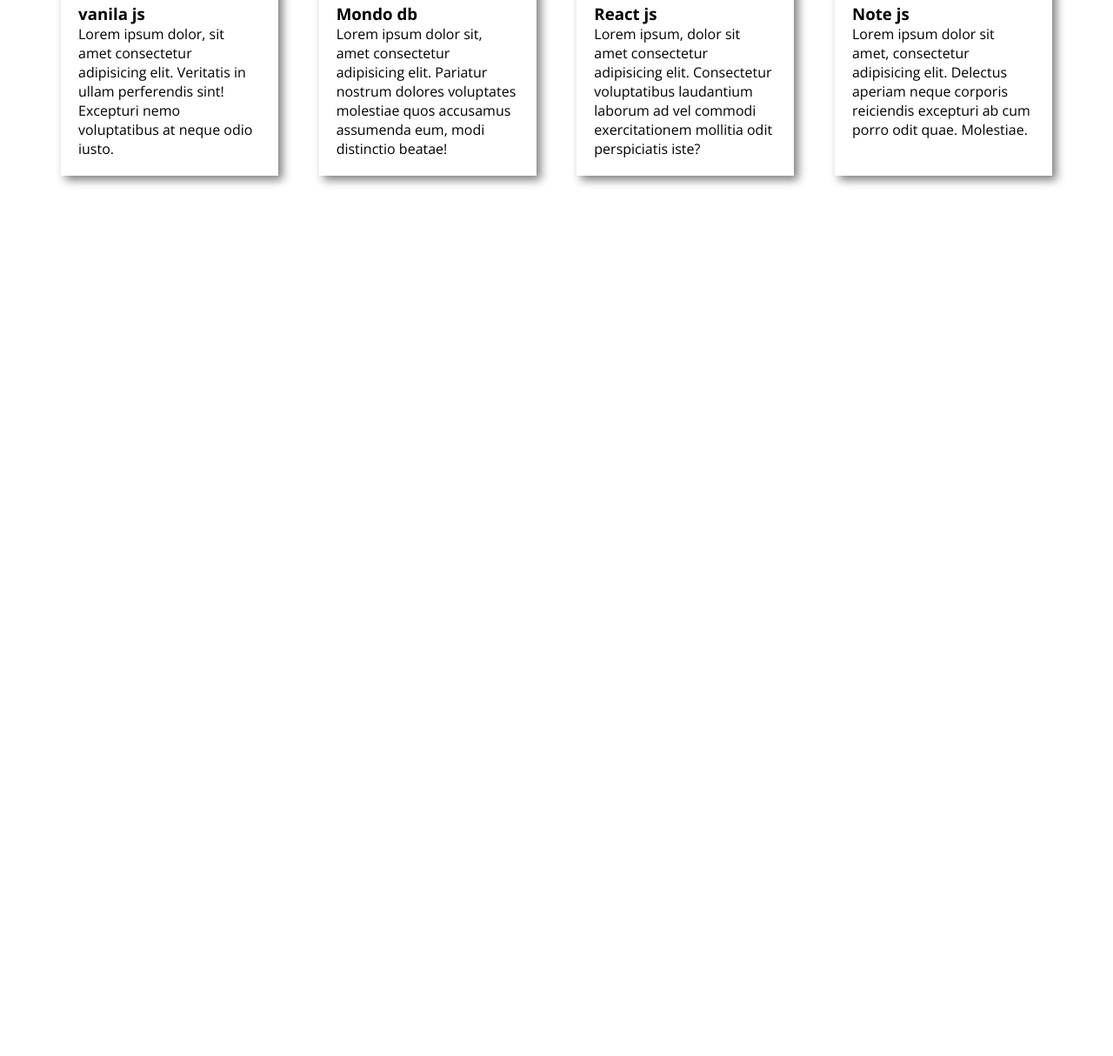
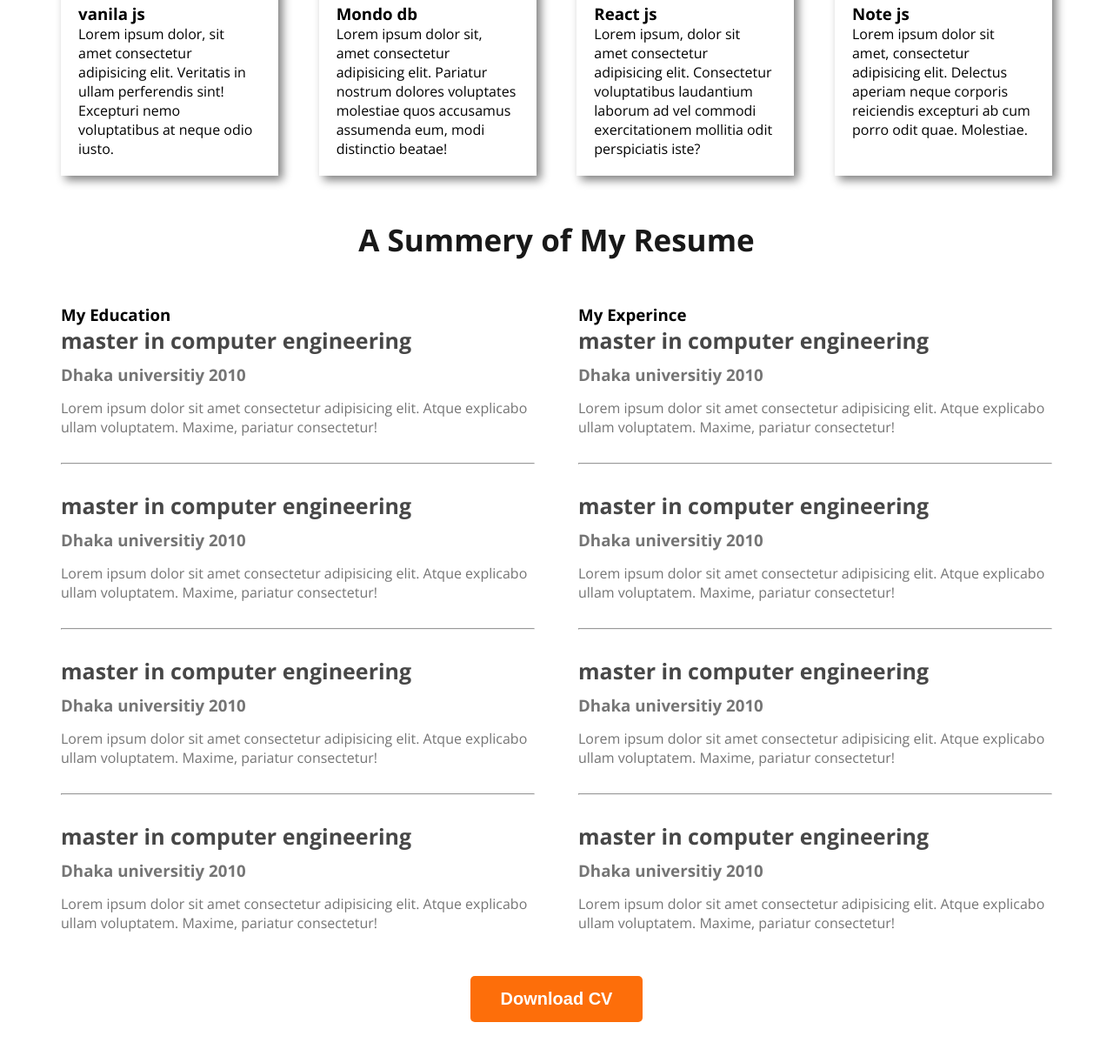
Before and after one commit to rojina560/developer-protfolio, a plain HTML site: page index.html in a window 1280 px wide. Shown: the part 1421-2635 px from the top of the page at 87% size. Before the commit the page ends 1693 px from the top, so only its background shows below. Drawn offline with nearby package versions, Linux system fonts and the light colour scheme.

Commit message:
resume section added

```diff
--- a/index.html
+++ b/index.html
@@ -96,6 +96,137 @@
             </div>
         </div>
     </section>
+    <!-- resume section  -->
+    <section>
+        <h3 class="section-title">A Summery of My Resume</h3>
+        <div class="resume-container">
+        <div class="resume-column">
+            <h3 class="resume-column-title">My Education</h3>
+            <div class="resume-item">
+                <h2 class="resume-item-title">
+                    master in computer engineering
+                </h2>
+                <h3 class="resume-item-institute">
+                    Dhaka universitiy 2010
+                </h3>
+                <p class="resume-item-descriptin">
+                    Lorem ipsum dolor sit amet consectetur adipisicing elit. Atque explicabo ullam voluptatem. Maxime, pariatur consectetur!
+                </p>
+
+
+            </div>
+            <hr>
+            <div class="resume-item">
+                <h2 class="resume-item-title">
+                    master in computer engineering
+                </h2>
+                <h3 class="resume-item-institute">
+                    Dhaka universitiy 2010
+                </h3>
+                <p class="resume-item-descriptin">
+                    Lorem ipsum dolor sit amet consectetur adipisicing elit. Atque explicabo ullam voluptatem. Maxime, pariatur consectetur!
+                </p>
+
+
+            </div>
+            <hr>
+            <div class="resume-item">
+                <h2 class="resume-item-title">
+                    master in computer engineering
+                </h2>
+                <h3 class="resume-item-institute">
+                    Dhaka universitiy 2010
+                </h3>
+                <p class="resume-item-descriptin">
+                    Lorem ipsum dolor sit amet consectetur adipisicing elit. Atque explicabo ullam voluptatem. Maxime, pariatur consectetur!
+                </p>
+
+
+            </div>
+            <hr>
+            <div class="resume-item">
+                <h2 class="resume-item-title">
+                    master in computer engineering
+                </h2>
+                <h3 class="resume-item-institute">
+                    Dhaka universitiy 2010
+                </h3>
+                <p class="resume-item-descriptin">
+                    Lorem ipsum dolor sit amet consectetur adipisicing elit. Atque explicabo ullam voluptatem. Maxime, pariatur consectetur!
+                </p>
+
+
+            </div>
+
+        </div>
+        <div class="resume-column">
+            <h3 class="resume-column-title">My Experince</h3>
+
+            <div class="resume-item">
+                <h2 class="resume-item-title">
+                    master in computer engineering
+                </h2>
+                <h3 class="resume-item-institute">
+                    Dhaka universitiy 2010
+                </h3>
+                <p class="resume-item-descriptin">
+                    Lorem ipsum dolor sit amet consectetur adipisicing elit. Atque explicabo ullam voluptatem. Maxime, pariatur consectetur!
+                </p>
+
+
+            </div>
+            <hr>
+            <div class="resume-item">
+                <h2 class="resume-item-title">
+                    master in computer engineering
+                </h2>
+                <h3 class="resume-item-institute">
+                    Dhaka universitiy 2010
+                </h3>
+                <p class="resume-item-descriptin">
+                    Lorem ipsum dolor sit amet consectetur adipisicing elit. Atque explicabo ullam voluptatem. Maxime, pariatur consectetur!
+                </p>
+
+
+            </div>
+            <hr>
+            <div class="resume-item">
+                <h2 class="resume-item-title">
+                    master in computer engineering
+                </h2>
+                <h3 class="resume-item-institute">
+                    Dhaka universitiy 2010
+                </h3>
+                <p class="resume-item-descriptin">
+                    Lorem ipsum dolor sit amet consectetur adipisicing elit. Atque explicabo ullam voluptatem. Maxime, pariatur consectetur!
+                </p>
+
+
+            </div>
+            <hr>
+            <div class="resume-item">
+                <h2 class="resume-item-title">
+                    master in computer engineering
+                </h2>
+                <h3 class="resume-item-institute">
+                    Dhaka universitiy 2010
+                </h3>
+                <p class="resume-item-descriptin">
+                    Lorem ipsum dolor sit amet consectetur adipisicing elit. Atque explicabo ullam voluptatem. Maxime, pariatur consectetur!
+                </p>
+
+
+            </div>
+
+
+        </div>
+        </div>
+    </div>
+    <div class="download-cv">
+        <button class="btn-primary">Download CV</button>
+    </div>
+    </section>
+
 
    </main>
    <footer>
--- a/style.css
+++ b/style.css
@@ -133,3 +133,29 @@
     box-shadow:5px 5px 10px gray ;
     margin-top:30px ;
 }
+/* resume section  */
+.resume-container{
+    display: flex;
+    gap: 50px;
+}.resume-item-title{
+    color:#474747 ;
+    font-size: 25px;
+    font-weight: 700;
+    margin-bottom: 10px;
+}
+.resume-item-descriptin,.resume-item-institute{
+    color: #757575;
+}
+.resume-container hr{
+    margin: 30px 0;
+
+}
+
+.resume-item-institute{
+    margin-bottom: 15px;
+
+}
+.download-cv{
+    text-align: center;
+    margin: 50px 0;
+}
```
